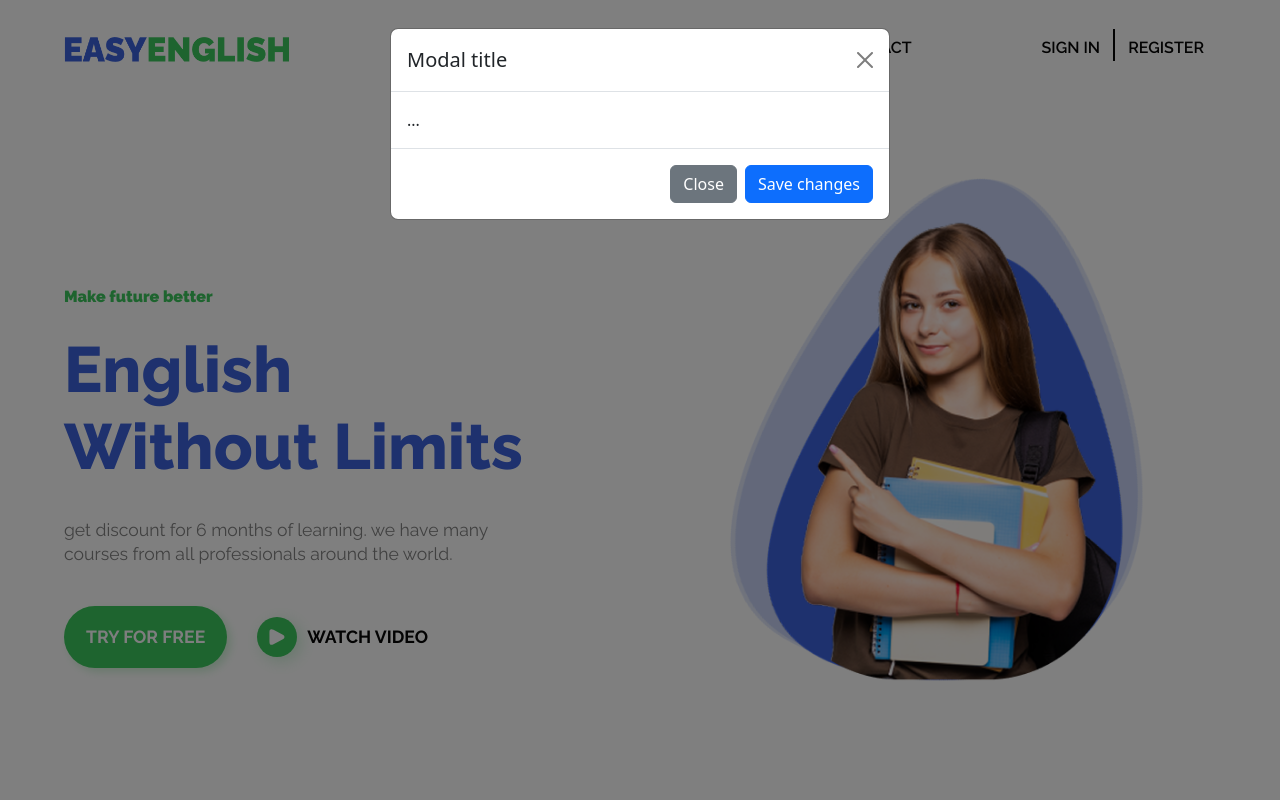
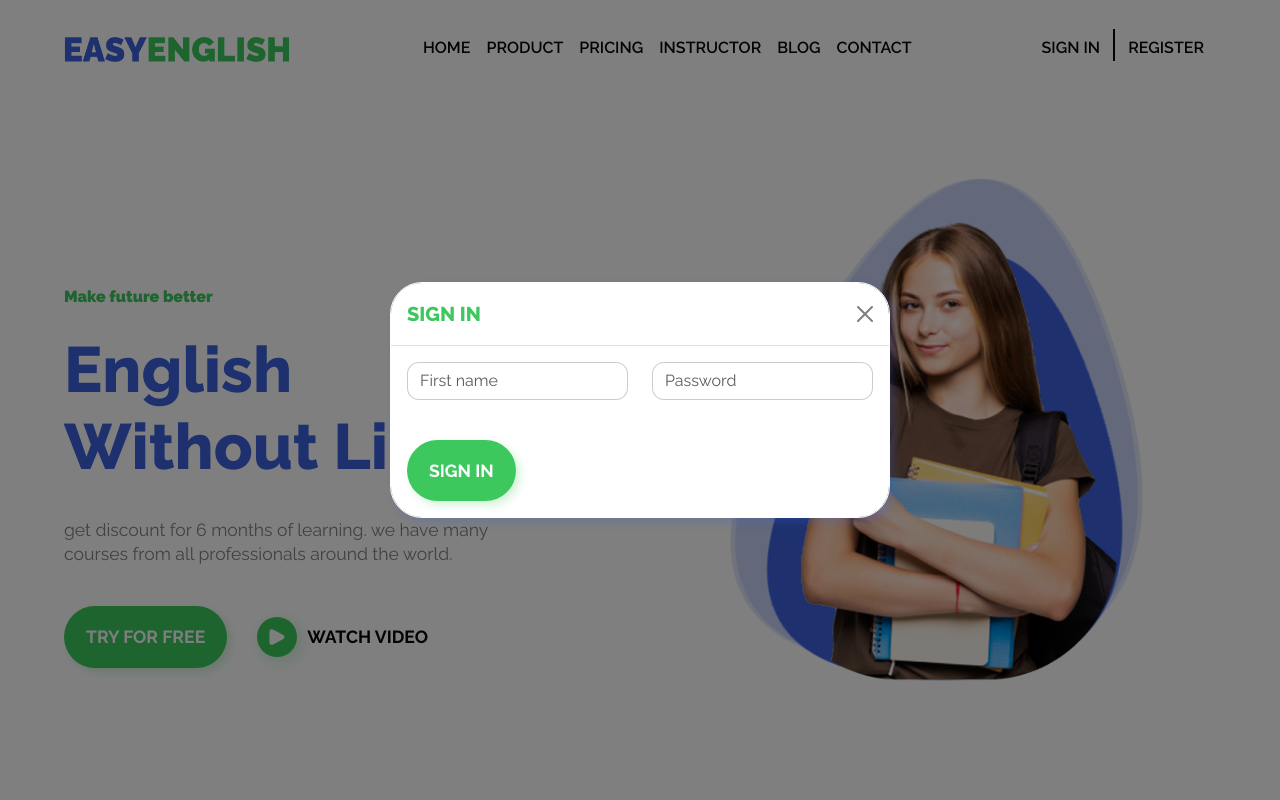
Before and after one commit to MykhailoHordiichuk/my-intellij-project, a website: page index.html in a window 1280 px wide. Both pictures are taken after a click on the button "SIGN IN". Shown: the top 800 px of the page. Drawn offline with nearby package versions, Linux system fonts and the light colour scheme; a web font is replaced by a local one.

Commit message:
add forms

```diff
--- a/index.html
+++ b/index.html
@@ -52,38 +52,78 @@
 
 <!-- Modal signUp -->
   <div class="modal fade" id="signUp" tabindex="-1" aria-labelledby="signUp" aria-hidden="true">
-    <div class="modal-dialog">
+    <div class="modal-dialog ">
       <div class="modal-content">
         <div class="modal-header">
-          <h1 class="modal-title fs-5" id="signUp">Modal title</h1>
+          <h1 class="modal-title fs-5" id="signUp">Sign In</h1>
           <button type="button" class="btn-close" data-bs-dismiss="modal" aria-label="Close"></button>
         </div>
         <div class="modal-body">
-          ...
+            <form action="" id="login">
+                <div class="row">
+                  <div class="col">
+                    <input type="text" class="form-control" name="name" placeholder="First name" aria-label="Email" required>
+                  </div>
+                  <div class="col">
+                    <input type="password" class="form-control" name="email" placeholder="Password" aria-label="Password" required>
+                  </div>
+              </div>
+                <div class="col-12">
+                  <button type="submit" class="btn btn-primary reg-btn">Sign In</button>
+                </div>
+            </form>
         </div>
-        <div class="modal-footer">
-          <button type="button" class="btn btn-secondary" data-bs-dismiss="modal">Close</button>
-          <button type="button" class="btn btn-primary">Save changes</button>
-        </div>
+
       </div>
     </div>
   </div>
 <!-- Modal -->
 
 <!-- Modal register -->
-  <div class="modal fade" id="register" tabindex="-1" aria-labelledby="register" aria-hidden="true">
-    <div class="modal-dialog">
+  <div class="modal fade " id="register" tabindex="-1" aria-labelledby="register" aria-hidden="true">
+    <div class="modal-dialog ">
       <div class="modal-content">
         <div class="modal-header">
-          <h1 class="modal-title fs-5" id="register">Register</h1>
+          <h1 class="modal-title " id="register">Register</h1>
           <button type="button" class="btn-close" data-bs-dismiss="modal" aria-label="Close"></button>
         </div>
         <div class="modal-body">
-          ...
-        </div>
-        <div class="modal-footer">
-          <button type="button" class="btn btn-secondary" data-bs-dismiss="modal">Close</button>
-          <button type="button" class="btn btn-primary">Save changes</button>
+         <form class="row g-3" id="register">
+            <div class="col-12">
+              <label for="UserName" class="form-label">UserName (Login)</label>
+              <input type="text" class="form-control" id="UserName" name="username" placeholder="UserName" required>
+            </div>
+            <div class="col-md-6">
+              <label for="Email" class="form-label">Email</label>
+              <input type="email" class="form-control" name="email" id="Email" required>
+            </div>
+            <div class="col-md-6">
+              <label for="Password" class="form-label">Password</label>
+              <input type="password" class="form-control" name="password" id="Password" required>
+            </div>
+            <div class="col-12">
+              <label for="FullName" class="form-label">FullName</label>
+              <input type="text" class="form-control" id="FullName" name="fullname"  placeholder="FullName" required>
+            </div>
+
+            <div class="col-12">
+              <div class="form-check">
+                <input class="form-check-input" name="student" type="checkbox" id="gridCheck">
+                <label class="form-check-label" for="gridCheck">
+                  Student
+                </label>
+              </div>
+              <div class="form-check">
+                <input class="form-check-input" name="teacher" type="checkbox" id="gridCheck">
+                <label class="form-check-label" for="gridCheck">
+                 Teacher
+                </label>
+              </div>
+            </div>
+            <div class="col-12">
+              <button type="submit" class="btn btn-primary reg-btn">Register</button>
+            </div>
+          </form>
         </div>
       </div>
     </div>
--- a/src/scss/main.scss
+++ b/src/scss/main.scss
@@ -857,3 +857,63 @@
     }
 
 }
+
+
+.modal{
+    align-content: center;
+    align-items: center;
+    font-family: $def-fronts;
+    font-weight: 500;
+    color: $black;
+    .modal-content{
+        border: 1px solid $white;
+        box-shadow: 4px 4px 8px 0px #3C62DD3D;
+        border-radius: 32px;
+
+        .modal-header{
+            text-align: center;
+
+
+            .modal-title{
+                font-size: 2rem;
+                color: $green;
+                text-transform: uppercase;
+                font-weight: 800;
+            }
+        }
+
+    }
+
+
+    .modal-body{
+        .form-control{
+            border: 1px solid rgba($color: #000000, $alpha: .2);
+            // box-shadow: 4px 4px 8px 0px #3C62DD3D;
+            border-radius: 12px;
+        }
+
+
+
+        .reg-btn{
+            background-color: $green;
+            padding: 18px;
+            border: 4px solid transparent;
+            border-radius: 32px;
+            font-family: $def-fronts;
+            color: $white;
+            font-size: 1.1rem;
+            font-weight: 700;
+            line-height: 100%;
+            transition: all .33s ease;
+            box-shadow: 4px 4px 8px 0px #3DC85E3D;
+            text-transform: uppercase;
+            margin-top: 40px;
+
+            &:hover{
+                border: 4px solid $green;
+                background-color: transparent;
+                color: $black;
+            }
+        }
+    }
+}
```
Also changed, not shown: src/css/main.css, 2 other files.
